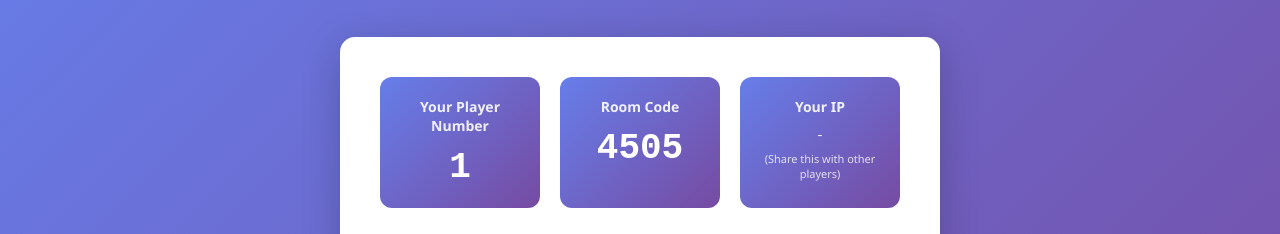
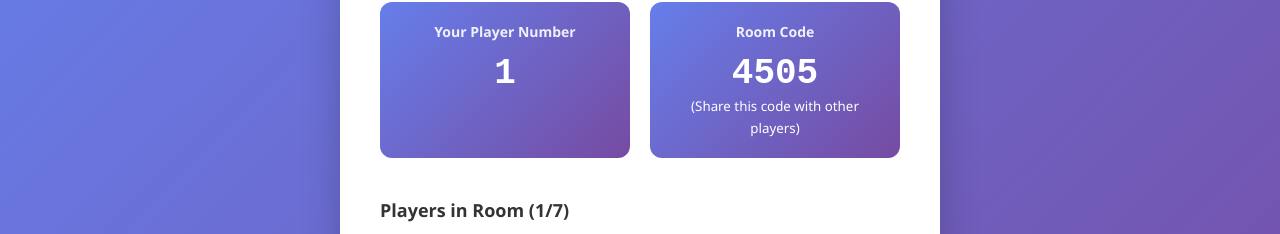
Before and after one commit to Labanlever2/7-Wonders, a website: page index.html in a window 1280 px wide. Both pictures are taken after typing "Sample" into the empty fields and a click on the button "Create Room". Shown: the part 157-391 px from the top of the page. Drawn offline with Linux system fonts and the light colour scheme.

Commit message:
Simplify HTML - remove IP field, only need room code

```diff
--- a/index.html
+++ b/index.html
@@ -23,10 +23,6 @@
                 </div>
                 <div id="joinFormContainer" class="hidden">
                     <div class="form-group">
-                        <label for="hostIP">Host IP Address:</label>
-                        <input type="text" id="hostIP" placeholder="e.g., 192.168.1.100" maxlength="15">
-                    </div>
-                    <div class="form-group">
                         <label for="roomCode">Room Code:</label>
                         <input type="text" id="roomCode" placeholder="e.g., 1937" maxlength="6">
                     </div>
@@ -48,11 +44,7 @@
                 <div class="info-card">
                     <h2>Room Code</h2>
                     <div class="large-text" id="roomCodeDisplay">-</div>
-                </div>
-                <div class="info-card">
-                    <h2>Your IP</h2>
-                    <div class="address-text" id="playerIP">-</div>
-                    <small id="ipInstruction">(Share this with other players)</small>
+                    <small id="roomCodeInstruction">(Share this code with other players)</small>
                 </div>
             </div>
 
```
